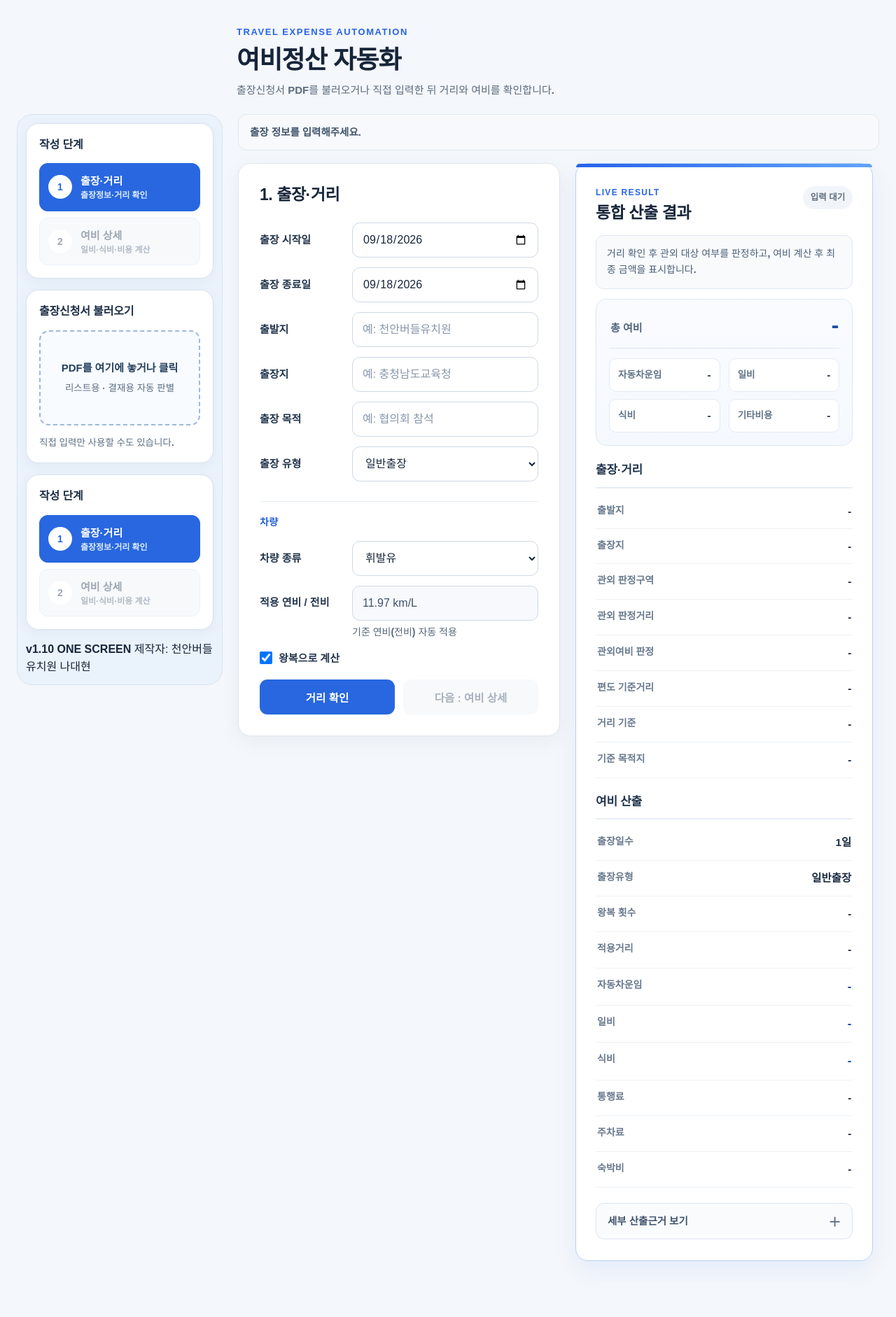
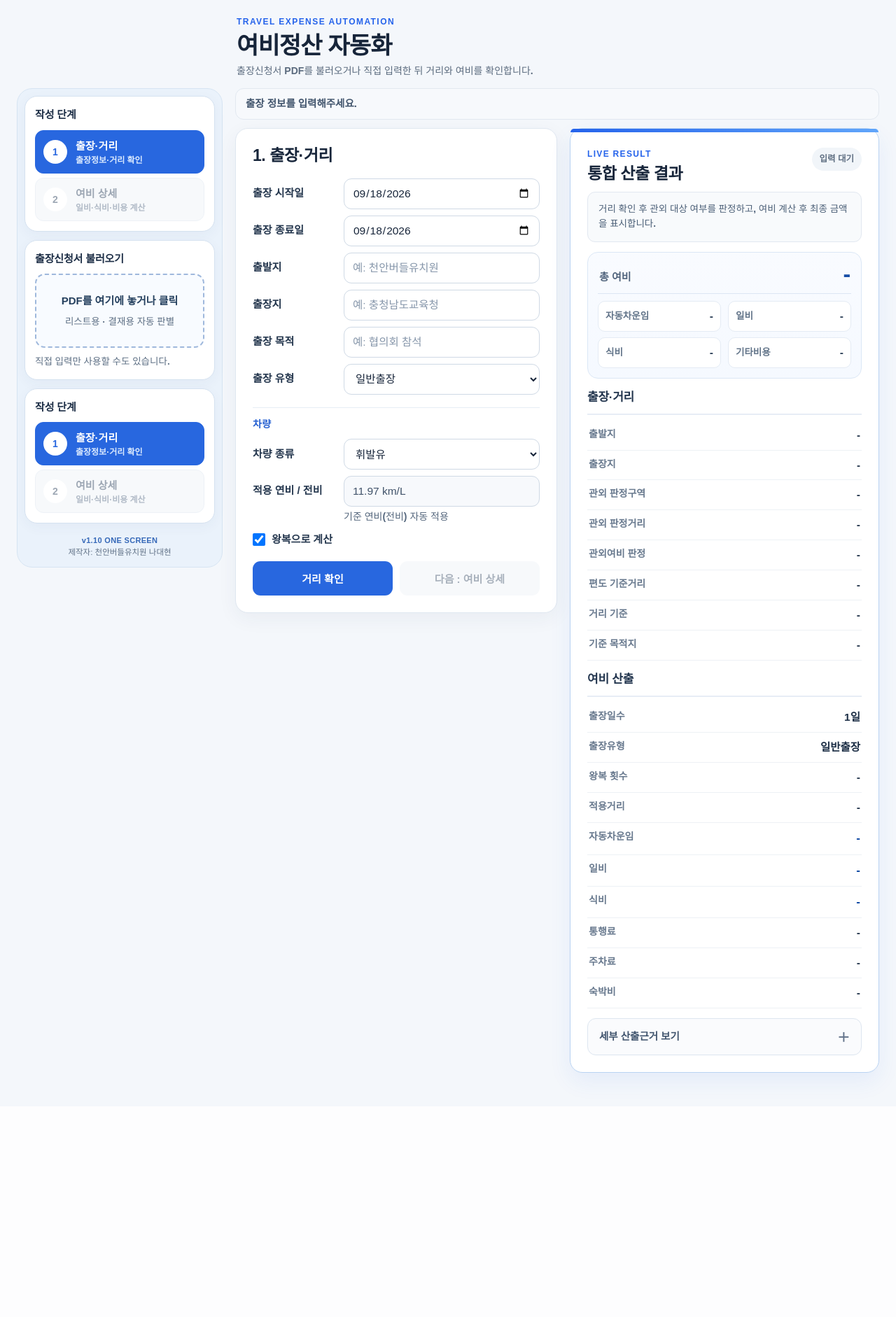
Before and after one commit to kirakein-gif/travel-expense-web, a FastAPI app: page / in a window 1280 px wide. Shown: the whole page at 70% size. After the commit the page ends 1558 px from the top, so only its background shows below. Run offline with FastAPI, Linux system fonts and the light colour scheme.

Commit message:
Compress vertical spacing for one-screen desktop flow

```diff
--- a/app/static/app.css
+++ b/app/static/app.css
@@ -6,41 +6,41 @@
 }
 *{box-sizing:border-box}
 body{margin:0;line-height:1.55}
-.shell{max-width:1580px;margin:0 auto;padding:36px 24px 80px}
+.shell{max-width:1580px;margin:0 auto;padding:22px 24px 48px}
 
 .hero{
   display:flex;justify-content:space-between;gap:28px;align-items:flex-start;
-  margin-bottom:22px;padding-left:314px
+  margin-bottom:14px;padding-left:314px
 }
-.eyebrow{font-size:13px;font-weight:850;letter-spacing:.12em;color:#2563eb;margin:0 0 8px}
-h1{font-size:36px;line-height:1.2;margin:0 0 10px;letter-spacing:-.025em}
-h2{font-size:23px;line-height:1.3;margin:0 0 24px;letter-spacing:-.02em}
-.sub{margin:0;color:#5b6b7e;font-size:15px;font-weight:550}
+.eyebrow{font-size:12px;font-weight:850;letter-spacing:.12em;color:#2563eb;margin:0 0 5px}
+h1{font-size:34px;line-height:1.15;margin:0 0 6px;letter-spacing:-.025em}
+h2{font-size:23px;line-height:1.25;margin:0 0 18px;letter-spacing:-.02em}
+.sub{margin:0;color:#5b6b7e;font-size:14px;font-weight:550}
 .badge{
   background:#e9f1ff;color:#245fd1;padding:9px 14px;border-radius:999px;
   font-size:13px;font-weight:850;white-space:nowrap
 }
 
-.app-layout{display:grid;grid-template-columns:294px minmax(0,1fr);gap:22px;align-items:start}
+.app-layout{display:grid;grid-template-columns:294px minmax(0,1fr);gap:18px;align-items:start}
 .sidebar{
-  display:flex;flex-direction:column;gap:16px;position:sticky;top:18px;
-  background:#eaf2fb;border:1px solid #d6e4f2;border-radius:22px;padding:12px
+  display:flex;flex-direction:column;gap:12px;position:sticky;top:12px;
+  background:#eaf2fb;border:1px solid #d6e4f2;border-radius:22px;padding:10px
 }
 .side-card,.card{
   background:#fff;border:1px solid #dfe7f0;border-radius:18px;
   box-shadow:0 8px 28px rgba(34,56,90,.055)
 }
-.side-card{padding:18px;background:#fff;border-color:#d5e2f0;box-shadow:0 5px 18px rgba(48,76,112,.045)}
-.side-title{font-size:16px;font-weight:850;color:#1e2f47;margin-bottom:14px;letter-spacing:-.01em}
+.side-card{padding:14px;background:#fff;border-color:#d5e2f0;box-shadow:0 5px 18px rgba(48,76,112,.045)}
+.side-title{font-size:15px;font-weight:850;color:#1e2f47;margin-bottom:10px;letter-spacing:-.01em}
 .drop-zone{
-  display:flex;min-height:136px;flex-direction:column;align-items:center;justify-content:center;
+  display:flex;min-height:106px;flex-direction:column;align-items:center;justify-content:center;
   text-align:center;gap:7px;border:2px dashed #9fb8dc;border-radius:14px;background:#f8fbff;
-  padding:18px;cursor:pointer;margin:0 0 12px;transition:.18s ease
+  padding:13px;cursor:pointer;margin:0 0 8px;transition:.18s ease
 }
 .drop-zone:hover,.drop-zone.dragging{border-color:#2563eb;background:#eef5ff}
 .drop-zone strong{font-size:15px;color:#26415f}
 .drop-zone span,.side-note{font-size:13.5px;color:#5d6f84;line-height:1.6;font-weight:550}
-.sidebar label{font-size:13.5px;margin-bottom:14px}
+.sidebar label{font-size:13px;margin-bottom:9px}
 .candidate-box{border-top:1px solid #e0e9f3;margin-top:7px;padding-top:11px}
 .candidate-title{font-size:14px;font-weight:800;margin-bottom:2px}
 .sidebar label.candidate-check{
@@ -52,8 +52,8 @@ h2{font-size:23px;line-height:1.3;margin:0 0 24px;letter-spacing:-.02em}
 
 .side-step{
   width:100%;display:grid;grid-template-columns:36px 1fr 20px;gap:10px;align-items:center;text-align:left;
-  background:#f1f5f9;color:#4e6077;border:1px solid #dfe7f0;padding:13px 12px;border-radius:12px;margin-top:9px;
-  min-height:64px
+  background:#f1f5f9;color:#4e6077;border:1px solid #dfe7f0;padding:10px 11px;border-radius:12px;margin-top:6px;
+  min-height:56px
 }
 .side-step>span{
   display:flex;width:34px;height:34px;border-radius:50%;align-items:center;justify-content:center;
@@ -71,23 +71,23 @@ h2{font-size:23px;line-height:1.3;margin:0 0 24px;letter-spacing:-.02em}
 .teal{background:#0f766e}.dark{background:#475569}
 
 .workspace{min-width:0}
-.top-status{margin-bottom:18px}
+.top-status{margin-bottom:12px}
 .status{
-  background:#f7f9fc;border:1px solid #e2e8f0;border-radius:12px;padding:14px 16px;
+  background:#f7f9fc;border:1px solid #e2e8f0;border-radius:12px;padding:10px 14px;
   color:#42556d;font-size:14.5px;font-weight:650
 }
 .work-grid{
   display:grid;grid-template-columns:minmax(460px,1.02fr) minmax(420px,.98fr);
-  gap:22px;align-items:start
+  gap:18px;align-items:start
 }
 .input-column{min-width:0}
 .tab-panel{display:none}
 .tab-panel.active{display:block}
-.card{padding:30px}
+.card{padding:24px}
 
 .result-column{position:sticky;top:18px}
 .unified-result{
-  padding:32px 28px 30px;
+  padding:27px 24px 24px;
   position:relative;
   border:1.5px solid #b9d3f2;
   box-shadow:0 12px 32px rgba(37,99,235,.08)
@@ -97,7 +97,7 @@ h2{font-size:23px;line-height:1.3;margin:0 0 24px;letter-spacing:-.02em}
   background:linear-gradient(90deg,#2563eb 0%,#60a5fa 100%);
   border-radius:18px 18px 0 0
 }
-.result-head{display:flex;justify-content:space-between;align-items:flex-start;gap:16px;margin-bottom:16px}
+.result-head{display:flex;justify-content:space-between;align-items:flex-start;gap:16px;margin-bottom:11px}
 .result-head h2{margin-bottom:0}
 .result-kicker{font-size:12px;font-weight:900;letter-spacing:.11em;color:#2563eb;margin:0 0 5px}
 .result-state{
@@ -111,8 +111,8 @@ h2{font-size:23px;line-height:1.3;margin:0 0 24px;letter-spacing:-.02em}
 label{display:block;font-size:15px;font-weight:750;margin:0 0 19px;color:#26384f}
 input,select,textarea{
   width:100%;margin-top:8px;border:1px solid #cfd9e5;border-radius:11px;
-  padding:13px 14px;font-size:16px;background:#fff;font-family:inherit;color:#17253a;
-  min-height:50px;transition:border-color .15s ease,box-shadow .15s ease
+  padding:10px 12px;font-size:15.5px;background:#fff;font-family:inherit;color:#17253a;
+  min-height:44px;transition:border-color .15s ease,box-shadow .15s ease
 }
 input:focus,select:focus,textarea:focus{
   outline:none;border-color:#4c82e8;box-shadow:0 0 0 3px rgba(37,99,235,.10)
@@ -121,40 +121,40 @@ input::placeholder,textarea::placeholder{color:#8696aa;opacity:1}
 input[readonly]{background:#f7f9fc;color:#41536a}
 .form-row{
   display:grid;grid-template-columns:118px minmax(0,1fr);align-items:center;
-  gap:14px;margin-bottom:14px
+  gap:12px;margin-bottom:9px
 }
 .form-row>label{
   margin:0;font-size:15px;font-weight:780;color:#26384f;line-height:1.35
 }
 .form-row>input,.form-row>select,.form-row>div>input,.form-row>div>select{margin-top:0}
 .form-row-help{align-items:start}
-.form-row-help>label{padding-top:14px}
-.form-row-help .help{margin-top:5px}
-.compact-help{white-space:nowrap;font-size:13.5px;line-height:1.45}
+.form-row-help>label{padding-top:11px}
+.form-row-help .help{margin-top:3px}
+.compact-help{white-space:nowrap;font-size:13px;line-height:1.35}
 textarea{min-height:104px;resize:vertical;line-height:1.6}
 .help{
   display:block;color:#55677d;font-size:14px;margin-top:7px;font-weight:550;line-height:1.65
 }
-.standalone{margin:-7px 0 19px}
+.standalone{margin:-4px 0 12px}
 .check{display:flex;align-items:center;gap:9px;font-size:15px}
 .check input{width:18px;height:18px;min-height:0;margin:0}
 .two{display:grid;grid-template-columns:1fr 1fr;gap:15px}
 .section-label{
   font-size:14px;font-weight:850;letter-spacing:.02em;color:#245fd1;
-  margin:28px 0 15px;padding-top:19px;border-top:1px solid #e6edf5
+  margin:18px 0 10px;padding-top:13px;border-top:1px solid #e6edf5
 }
 .hidden{display:none!important}
 
 button{
   border:0;border-radius:11px;background:#2867df;color:#fff;padding:14px 16px;
-  font-size:15.5px;font-weight:800;cursor:pointer;font-family:inherit;min-height:50px
+  font-size:15px;font-weight:800;cursor:pointer;font-family:inherit;min-height:46px
 }
 button:disabled{opacity:.45;cursor:not-allowed}
 .secondary{background:#eef2f7;color:#3f526a}
-.button-row{display:grid;grid-template-columns:1fr 1fr;gap:12px;margin-top:15px}
+.button-row{display:grid;grid-template-columns:1fr 1fr;gap:10px;margin-top:10px}
 .hint{
   background:#f8fafc;border:1px solid #e2e8f0;border-radius:11px;padding:14px 15px;
-  color:#4b5f77;font-size:14px;font-weight:550;line-height:1.7;margin-bottom:14px
+  color:#4b5f77;font-size:13.5px;font-weight:550;line-height:1.55;margin-bottom:10px
 }
 .result-guide{margin-bottom:14px}
 .inline-note{
@@ -170,17 +170,17 @@ button:disabled{opacity:.45;cursor:not-allowed}
 
 .money-summary{
   border:1px solid #dbe7f6;border-radius:15px;background:linear-gradient(180deg,#f9fbff 0%,#f5f9ff 100%);
-  padding:18px;margin-bottom:22px
+  padding:14px;margin-bottom:14px
 }
-.total-summary{display:flex;align-items:flex-end;justify-content:space-between;gap:16px;padding:2px 2px 17px;border-bottom:1px solid #dce6f3}
+.total-summary{display:flex;align-items:flex-end;justify-content:space-between;gap:16px;padding:0 2px 12px;border-bottom:1px solid #dce6f3}
 .total-summary span{font-size:15px;font-weight:800;color:#52657d}
 .total-summary strong{font-size:32px;line-height:1;color:#174ea6;letter-spacing:-.035em}
-.money-grid{display:grid;grid-template-columns:1fr 1fr;gap:10px 12px;padding-top:14px}
-.money-grid>div{display:flex;justify-content:space-between;gap:10px;align-items:center;background:#fff;border:1px solid #e4ebf4;border-radius:10px;padding:11px 12px}
+.money-grid{display:grid;grid-template-columns:1fr 1fr;gap:8px 10px;padding-top:10px}
+.money-grid>div{display:flex;justify-content:space-between;gap:10px;align-items:center;background:#fff;border:1px solid #e4ebf4;border-radius:10px;padding:9px 10px}
 .money-grid span{font-size:13.5px;color:#63758a;font-weight:650}
 .money-grid strong{font-size:15.5px;color:#243851}
 
-.result-section{margin-top:21px}
+.result-section{margin-top:14px}
 .result-section h3{
   font-size:17px;margin:0 0 8px;padding-bottom:10px;border-bottom:2px solid #e7edf5;
   color:#21344d;letter-spacing:-.015em
@@ -188,7 +188,7 @@ button:disabled{opacity:.45;cursor:not-allowed}
 .result dl{margin:0}
 .result dl>div{
   display:flex;justify-content:space-between;align-items:flex-start;gap:20px;
-  padding:13px 2px;border-bottom:1px solid #edf1f5
+  padding:9px 2px;border-bottom:1px solid #edf1f5
 }
 .result dt{color:#68798e;flex:0 0 33%;font-size:14px;font-weight:600}
 .result dd{
@@ -200,7 +200,7 @@ button:disabled{opacity:.45;cursor:not-allowed}
 .formula,.note-value{font-size:14px!important;color:#334155!important;font-weight:650!important}
 
 .result-details{
-  margin-top:22px;border:1px solid #dde6f0;border-radius:12px;background:#fafbfd;overflow:hidden
+  margin-top:14px;border:1px solid #dde6f0;border-radius:12px;background:#fafbfd;overflow:hidden
 }
 .result-details summary{
   cursor:pointer;list-style:none;padding:14px 16px;font-size:14.5px;font-weight:800;color:#40546d
@@ -236,3 +236,19 @@ button:disabled{opacity:.45;cursor:not-allowed}
   .total-summary strong{font-size:30px}
   .compact-help,.side-step small{white-space:normal}
 }
+
+.stage-card{order:-1}
+.cost-grid{display:grid;grid-template-columns:repeat(3,1fr);gap:10px;margin-bottom:2px}
+.cost-grid label,.person-grid label{margin:0;font-size:13px;font-weight:750}
+.cost-grid input,.person-grid input{margin-top:5px}
+.person-grid{display:grid;grid-template-columns:1fr 1fr;gap:9px 12px}
+.applicant-help{margin-top:6px}
+.sidebar-meta{
+  padding:4px 8px 2px;text-align:center;color:#617287;font-size:11.5px;line-height:1.5
+}
+.sidebar-meta strong,.sidebar-meta span{display:block}
+.sidebar-meta strong{color:#3568b8;font-size:11px;letter-spacing:.03em}
+@media(max-width:780px){
+  .cost-grid,.person-grid{grid-template-columns:1fr}
+  .sidebar-meta{text-align:left}
+}
```
